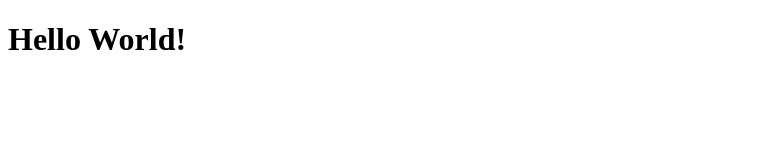
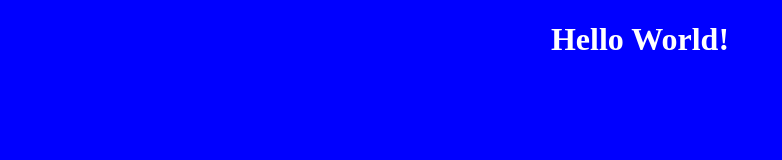
Before and after one commit to JohnMutemi/my-personal-website, a plain HTML site: page index.html in a window 1280 px wide. Shown: the whole page, without its empty margins (0-782 px from the left). Drawn offline with Linux system fonts and the light colour scheme.

Commit message:
add style.css, connect to index.html

```diff
--- a/index.html
+++ b/index.html
@@ -1,9 +1,11 @@
 <!DOCTYPE html>
 <html lang="en">
   <head>
+    <link rel="stylesheet" href="style.css" />
     <title>My Personal Website</title>
   </head>
   <body>
     <h1>Hello World!</h1>
+
   </body>
 </html>
--- /dev/null
+++ b/style.css
@@ -0,0 +1,6 @@
+body {
+    background: blue;
+    color:white;
+    text-align: center;
+
+  }
```
